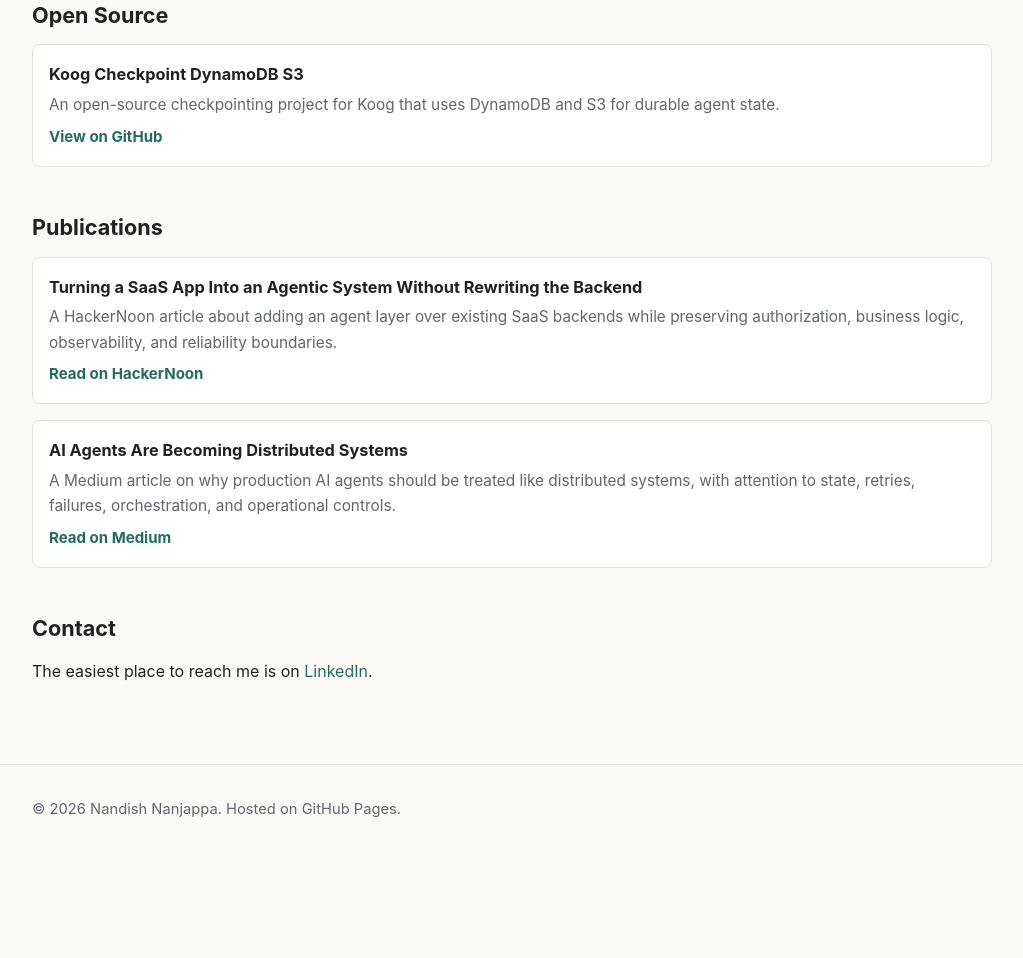
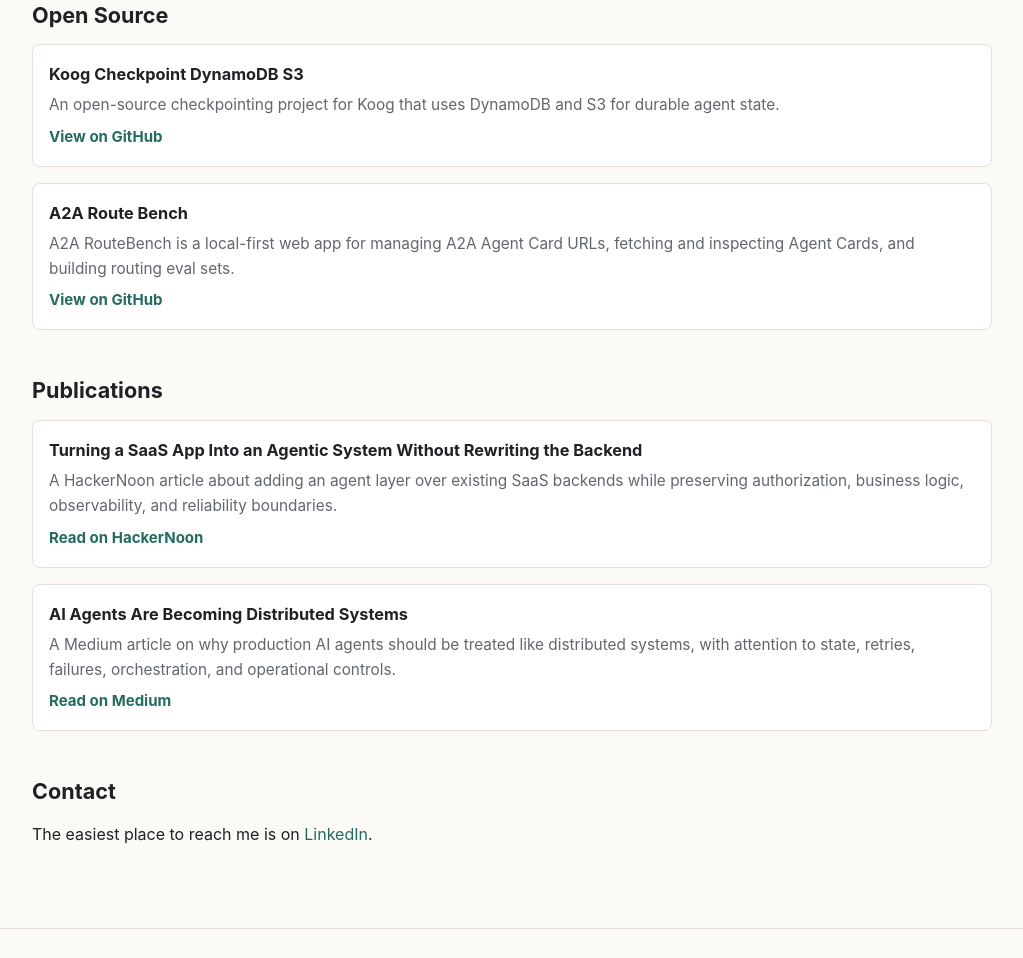
Before and after one commit to nandishn/nandishn.github.io, a plain HTML site: page index.html in a window 1280 px wide. Shown: the part 2486-3444 px from the top of the page, without its empty margins (128-1151 px from the left). Before the commit the page ends 3339 px from the top, so only its background shows below. Drawn offline with Linux system fonts and the light colour scheme.

Commit message:
Update index.html

```diff
--- a/index.html
+++ b/index.html
@@ -442,6 +442,13 @@
                     </p>
                     <a class="source" href="https://github.com/nandishn/koog-checkpoint-dynamodb-s3" target="_blank" rel="noreferrer">View on GitHub</a>
                 </article>
+                <article class="card link-card">
+                    <h3>A2A Route Bench</h3>
+                    <p>
+                        A2A RouteBench is a local-first web app for managing A2A Agent Card URLs, fetching and inspecting Agent Cards, and building routing eval sets.
+                    </p>
+                    <a class="source" href="https://github.com/nandishn/a2a-routebench" target="_blank" rel="noreferrer">View on GitHub</a>
+                </article>
             </div>
         </section>
 
```
